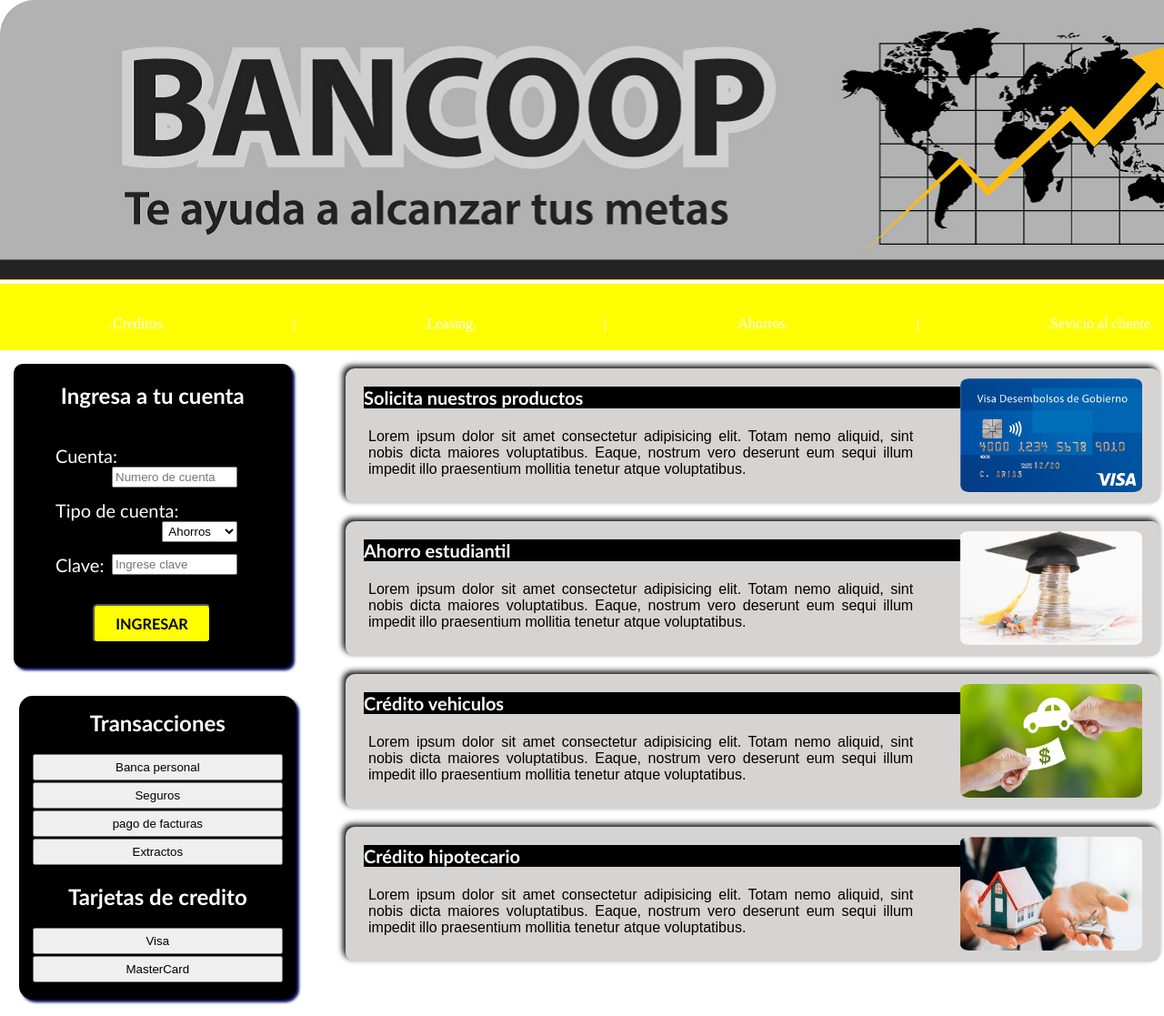
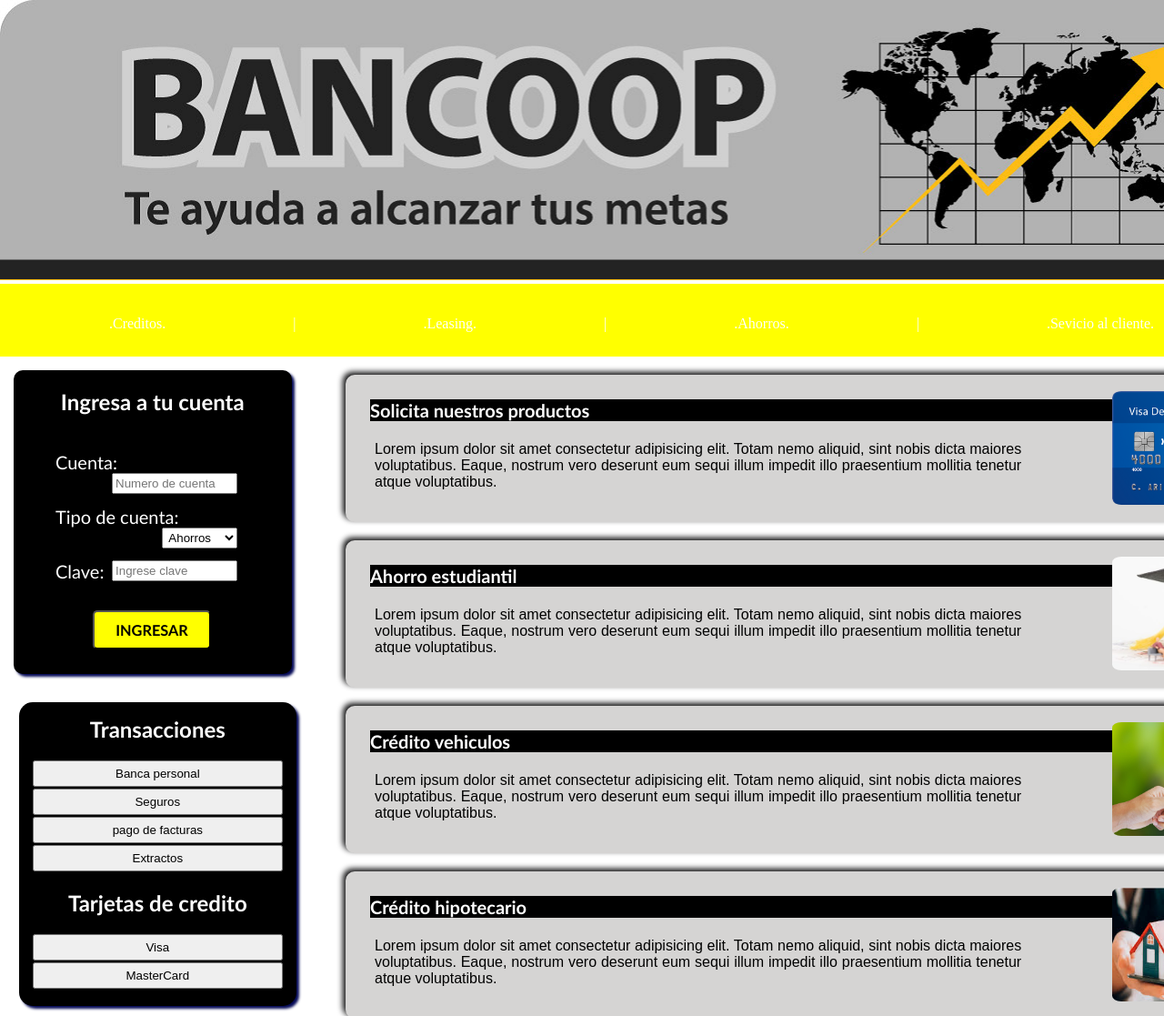
Before and after one commit to BrayanT99/BrayanT99.github.io, a plain HTML site: page banco/banco.html in a window 1280 px wide. Shown: the top 1117 px of the page at 91% size. Drawn offline with Linux system fonts and the light colour scheme.

Commit message:
quite algunos bordes y actualice bancoop

```diff
--- a/banco/css/estilos.css
+++ b/banco/css/estilos.css
@@ -18,12 +18,13 @@ header, .main, footer{
 nav{
     background-color: yellow;
     overflow: hidden;
-    width: auto;
-    height: auto;
+    width: 1455px;
+    height: 80px;
 }
 nav ul{
     list-style: none;
     color: white;
+    height: 10px;
 }
 nav ul li{
     float: left;
@@ -124,7 +125,7 @@ input{
     margin-bottom: 2px;
 }
 section{
-    width:70%;
+    width:1070px;
     margin-right: 2%;
     margin-left: 12.9%;
     margin-top: 0px;
@@ -136,7 +137,7 @@ section{
 }
 section article{
     background-color:#D5D4D3;
-    padding: 20px;
+    padding: 27px;
     margin-bottom:20px;
     border-radius: 10px;
     box-shadow: -3px -3px 6px rgb(13, 13, 14);
--- a/estilos.css
+++ b/estilos.css
@@ -59,7 +59,6 @@ header img {
 }
 
 .contenido{
-	border: 1px solid pink;
 	width: 550px;
 	height: 448px;
 	float: left;
```
